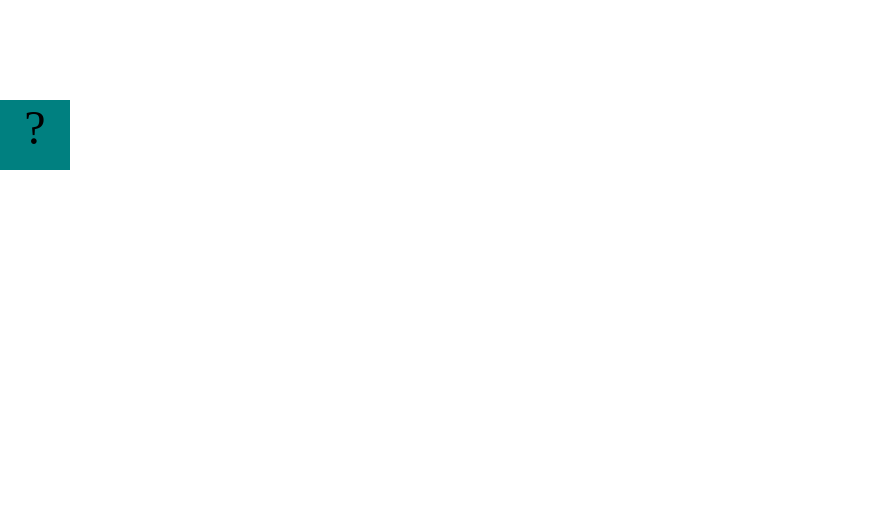
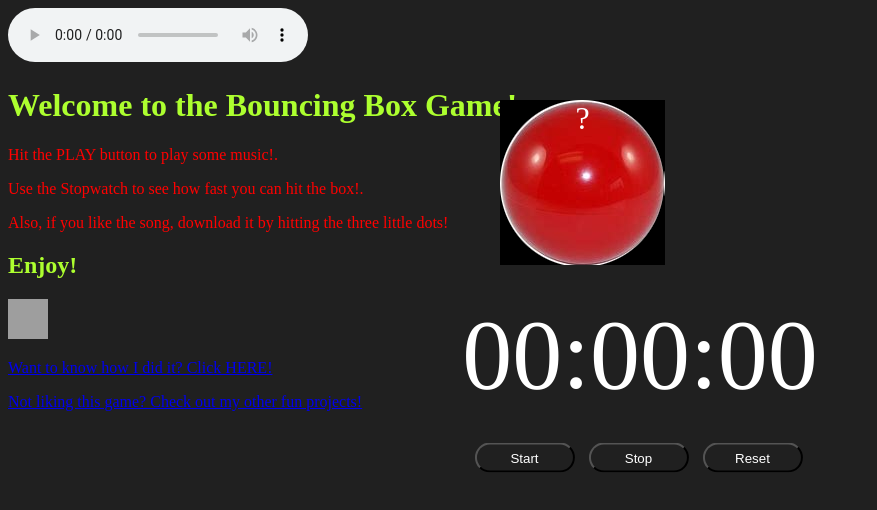
Before and after one commit to Arbeiter617/Arbeiter617.github.io, a plain HTML site: page projects/bouncing-box/index.html in a window 1280 px wide. Shown: the whole page, without its empty margins (0-877 px from the left). Drawn offline with Linux system fonts and the light colour scheme; files that its build step writes are made by us from their sources; grey boxes are pictures that could not be loaded.

Commit message:
add bouncing box

```diff
--- a/projects/bouncing-box/index.html
+++ b/projects/bouncing-box/index.html
@@ -1,15 +1,48 @@
 <!DOCTYPE html>
 <html>
+
+
+
+<body>
+ <audio controls autoplay>
+  <source src="https://docs.google.com/uc?export=download&id=1Q1SFwYCa2GDBl-zRHE4QSjJm0xr8Nya3" type="audio/ogg">
+  <source src="https://docs.google.com/uc?export=download&id=1Q1SFwYCa2GDBl-zRHE4QSjJm0xr8Nya3" type="audio/mpeg">
+  Your browser does not support the audio element.
+</audio>
+
+
+ <h1 style="color:greenyellow;">Welcome to the Bouncing Box Game!</h1>
+
+<p style="color:red;">Hit the PLAY button to play some music!.</p>
+<p style="color:red;">Use the Stopwatch to see how fast you can hit the box!.</p>
+<p style="color:red;">Also, if you like the song, download it by hitting the three little dots!</p>
+<h2 style="color:greenyellow;">Enjoy!</h2>
+<img src="https://docs.google.com/uc?export=download&id=1zHmsAPqe-L48ycnO9m3Sul_6l9kYaSDL" alt="Wink" width="40" height="40">
+<p><a href="https://drive.google.com/file/d/1hgNUevxvT4tHaQcWbG4ZLhoOxXWzeZGn/view">Want to know how I did it? Click HERE!</a></p>
+<p><a href="https://arbeiter617.github.io/">Not liking this game? Check out my other fun projects!</a></p>
+
+
+</body>
+
+
 <head>
+    <title>JavaScript</title>
+
+        <link rel="stylesheet" href="style.css">
+
 	<meta charset="utf-8">
     <title>Bouncing Box</title>
 	<script src="jquery.min.js"></script>
 	<style>
+
+
+
 		.box {
-			width: 70px;
-			height: 70px;
-			background-color: teal;
-			font-size: 300%;
+            background-image: url("images/Red_Ball.png");
+			width: 165px;
+			height: 165px;
+            background-color: black;
+			font-size: 200%;
 			text-align: center;
 			display: block;
 			position: absolute;
@@ -17,12 +50,127 @@
 			left: 0px;  /* <--- Change me! */
 		}
     </style>
+
 	<!-- 	<script src="//cdnjs.cloudflare.com/ajax/libs/jquery/2.1.1/jquery.min.js"></script> -->
 
 </head>
+
 <body class="board">
 	<!-- HTML for the box -->
     <div class="box">?</div>
+            <div id="stopwatch">
+            00:00:00
+        </div>
+
+        <ul id="buttons">
+            <li><button onclick="startTimer()">Start</button></li>
+            <li><button onclick="stopTimer()">Stop</button></li>
+
+            <li><button onclick="resetTimer()">Reset</button></li>
+        </ul>
+
+        <script src="main.js"></script>
+
+        <style>
+            body {
+    background: #202020;
+    color: white;
+}
+button {
+    width: 100px;
+    height: 30px;
+    border: 3px soldi white;
+    border-radius: 50px;
+    background: #202020;
+    color: white;
+    cursor: pointer;
+    outline: none;
+}
+
+#stopwatch {
+    font-size: 100px;
+    position: absolute;
+    top: 45%;
+    left: 50%;
+    transform: translate(-50%, -55%);
+}
+#buttons {
+    position: absolute;
+    top: 55%;
+    left: 48.4%;
+    transform: translate(-51.6%, -45%);
+}
+#buttons li {
+    display: inline;
+    padding-left: 10px;
+}
+
+        </style>
+
+    <script>
+        const timer = document.getElementById('stopwatch');
+
+var hr = 0;
+var min = 0;
+var sec = 0;
+var stoptime = true;
+
+function startTimer() {
+  if (stoptime == true) {
+        stoptime = false;
+        timerCycle();
+    }
+}
+function stopTimer() {
+  if (stoptime == false) {
+    stoptime = true;
+  }
+}
+
+function timerCycle() {
+    if (stoptime == false) {
+    sec = parseInt(sec);
+    min = parseInt(min);
+    hr = parseInt(hr);
+
+    sec = sec + 1;
+
+    if (sec == 60) {
+      min = min + 1;
+      sec = 0;
+    }
+    if (min == 60) {
+      hr = hr + 1;
+      min = 0;
+      sec = 0;
+    }
+
+    if (sec < 10 || sec == 0) {
+      sec = '0' + sec;
+    }
+    if (min < 10 || min == 0) {
+      min = '0' + min;
+    }
+    if (hr < 10 || hr == 0) {
+      hr = '0' + hr;
+    }
+
+    timer.innerHTML = hr + ':' + min + ':' + sec;
+
+    setTimeout("timerCycle()", 1000);
+  }
+}
+
+function resetTimer() {
+    timer.innerHTML = '00:00:00';
+}
+    </script>
+
+
+
+
+
+
 
 	<script>
 		(function(){
@@ -43,10 +191,15 @@
 			// Every time the box is clicked, call the handleBoxClick Function (see below)
             box.on('click', handleBoxClick);
 
+
+
+
 			// moves the Box to a new position on the screen along the X-Axis
 			function moveBoxTo(newPositionX) {
                 box.css("left", newPositionX);
+
             }
+
 
 			// changes the text displayed on the Box
 			function changeBoxText(newText) {
@@ -58,6 +211,10 @@
 			//////////////////////////////////////////////////////////////////
 
             // TODO 2 - Variable declarations
+            var positionX = 0;
+            var points = 0
+            var speed = 5
+
 
 
 
@@ -67,9 +224,26 @@
 			turn it around!
 			*/
             function update() {
+               positionX = positionX + speed;
+               moveBoxTo(positionX);
+
+               if (positionX > boardWidth) {
+                   speed = -speed;
+               }
+
+                if (positionX < 0) {
+                    speed = -speed;
+
+            }
+        }
 
 
-			};
+
+
+
+
+
+
 
 			/*
 			This Function will be called each time the box is clicked. Each time it is called,
@@ -77,6 +251,10 @@
 			the left side of the screen.
 			*/
 			function handleBoxClick() {
+                positionX = 0;
+                points = points + 1
+                changeBoxText(points);
+                speed = speed + 3
 
 
 
```
Also changed, not shown: index.html (+2 -0 lines), projects/bouncing-box/images/Red_Ball.png (added). Lines whose indentation alone changed are shown as unchanged.
